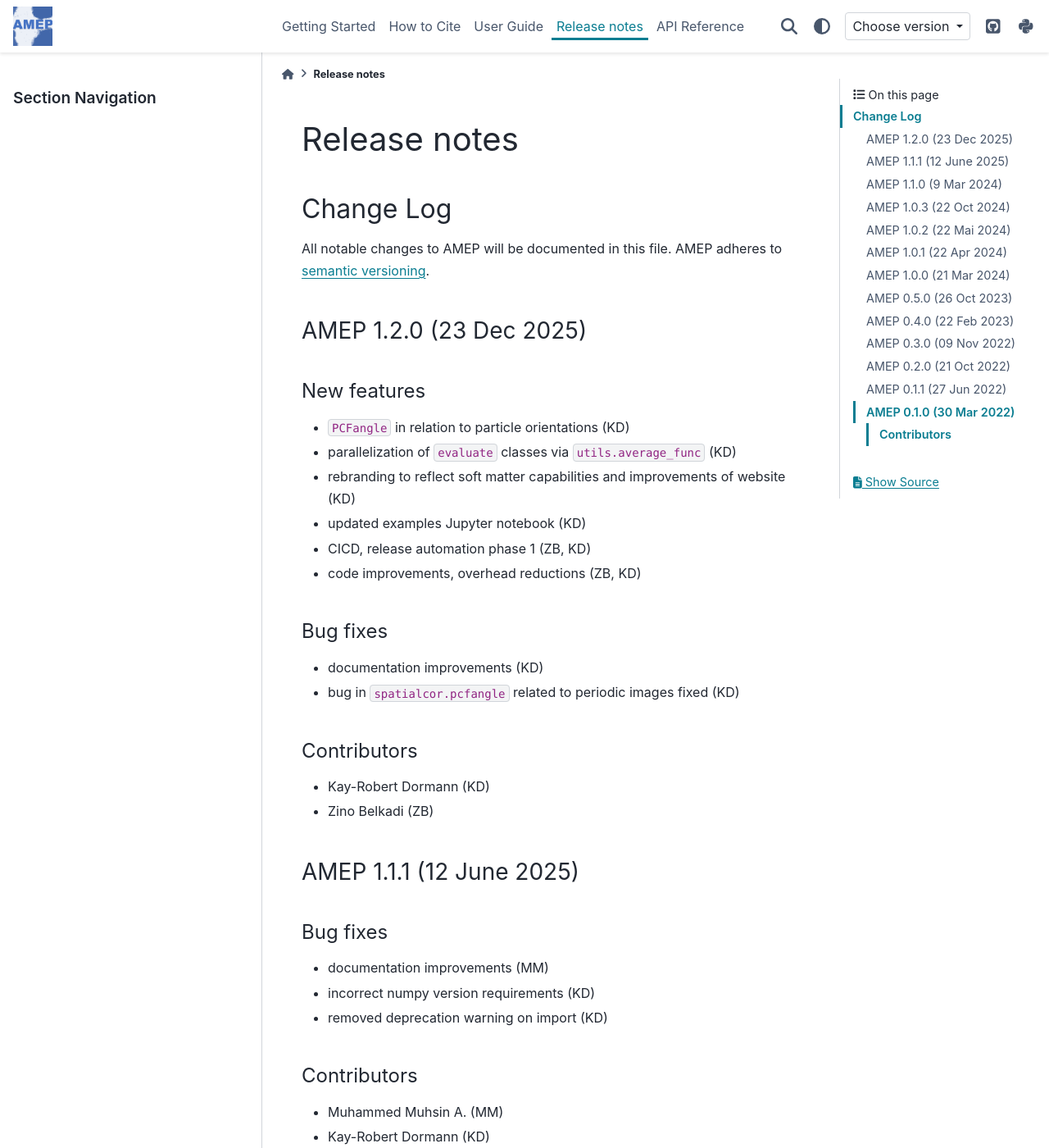
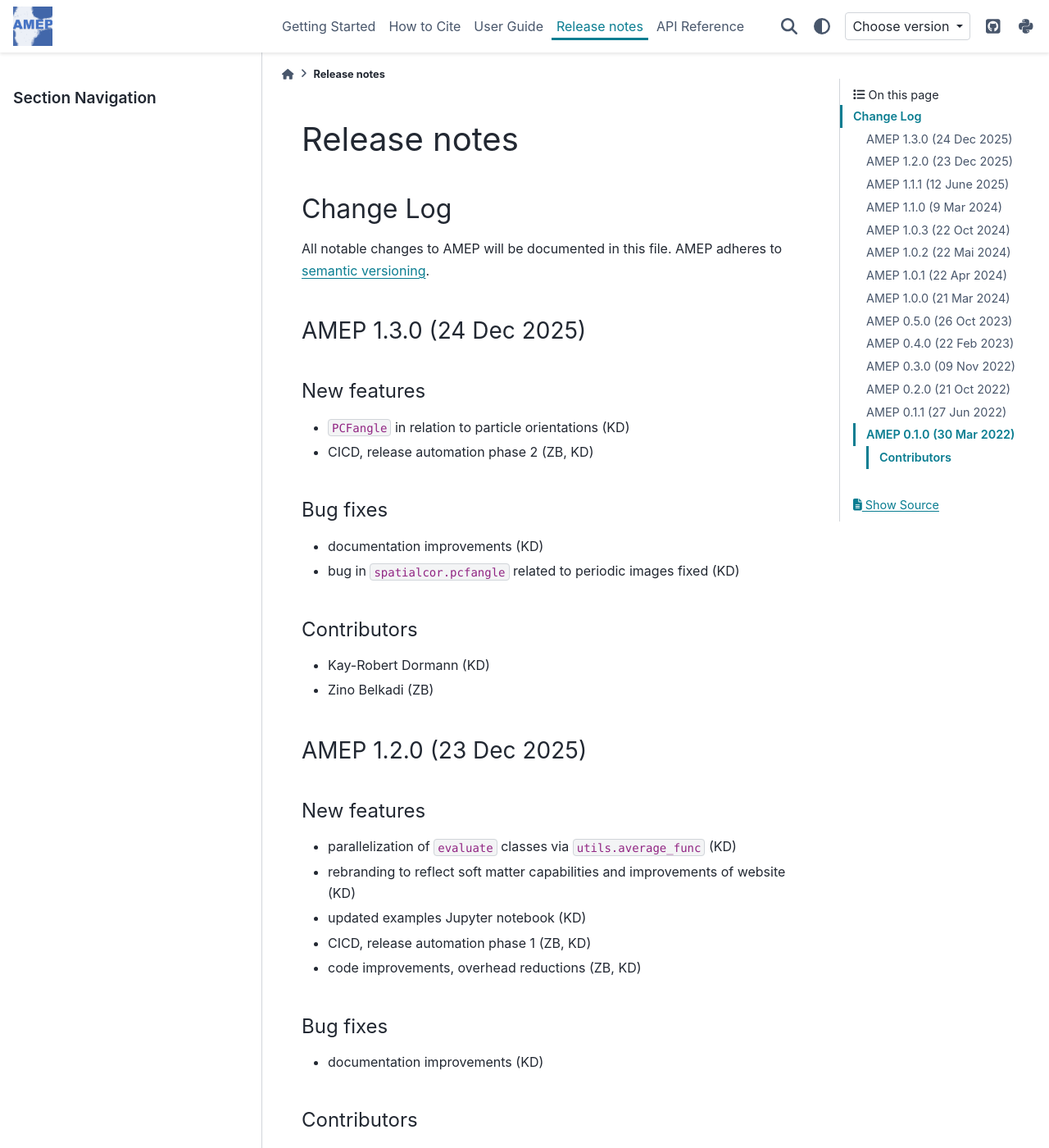
Before and after one commit to amepproject/amep, a Sphinx documentation site: the page built from doc/source/changelog.rst, in a window 1280 px wide and 1400 px high. Shown: the whole window at 82% size. Built offline with Sphinx 7.4.7 and the PyData theme 0.15.4, drawn with Linux system fonts in a browser that asks for light colours.

Commit message:
prepare for release 1.3.0

```diff
--- a/CHANGELOG.md
+++ b/CHANGELOG.md
@@ -2,13 +2,30 @@
 
 All notable changes to AMEP will be documented in this file. AMEP
 adheres to [semantic versioning](https://semver.org/).
+
+## AMEP 1.3.0 (24 Dec 2025)
+
+### New features
+
+* `PCFangle` in relation to particle orientations (KD)
+* CICD, release automation phase 2 (ZB, KD)
+
+### Bug fixes
+
+* documentation improvements (KD)
+* bug in `spatialcor.pcfangle` related to periodic images fixed (KD)
+
+### Contributors
+
+* Kay-Robert Dormann (KD)
+* Zino Belkadi (ZB)
+
 
 
 ## AMEP 1.2.0 (23 Dec 2025)
 
 ### New features
 
-* `PCFangle` in relation to particle orientations (KD)
 * parallelization of `evaluate` classes via `utils.average_func` (KD)
 * rebranding to reflect soft matter capabilities and improvements of website (KD)
 * updated examples Jupyter notebook (KD)
--- a/amep/_version.py
+++ b/amep/_version.py
@@ -20,4 +20,4 @@
 """
 AMEP version number.
 """
-__version__ = "1.1.1"
+__version__ = "1.3.0"
--- a/doc/source/conf.py
+++ b/doc/source/conf.py
@@ -9,7 +9,7 @@ https://www.sphinx-doc.org/en/master/usage/configuration.html#project-informatio
 project = 'AMEP'
 copyright = '2023-2025, Lukas Hecht, Kay-Robert Dormann, Kai Luca Spanheimer'
 author = 'Lukas Hecht, Kay-Robert Dormann, Kai Luca Spanheimer'
-release = '1.1.1'
+release = '1.3.0'
 
 # -- General configuration ---------------------------------------------------
 # https://www.sphinx-doc.org/en/master/usage/configuration.html#general-configuration
--- a/pyproject.toml
+++ b/pyproject.toml
@@ -1,6 +1,6 @@
 [project]
 name = "amep"
-version = "1.2.0"
+version = "1.3.0"
 license = "GPL-3.0-or-later"
 authors = [
     {name = "Lukas Hecht", email = "lukas.hecht@pkm.tu-darmstadt.de"},
```
Also changed, not shown: other parts of CHANGELOG.md (+0 -1 lines), CONTRIBUTING.md (+7 -7 lines), doc/switcher.json (+7 -2 lines), 1 other file.
